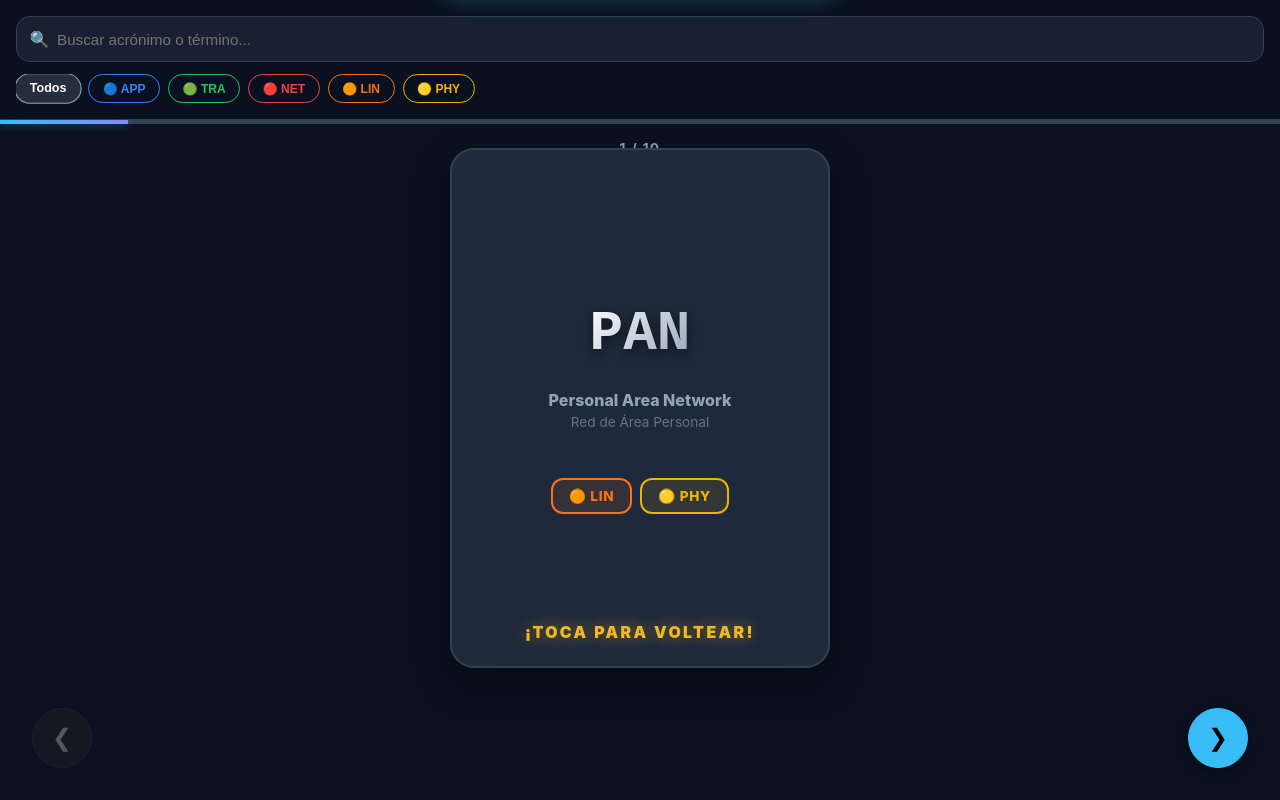
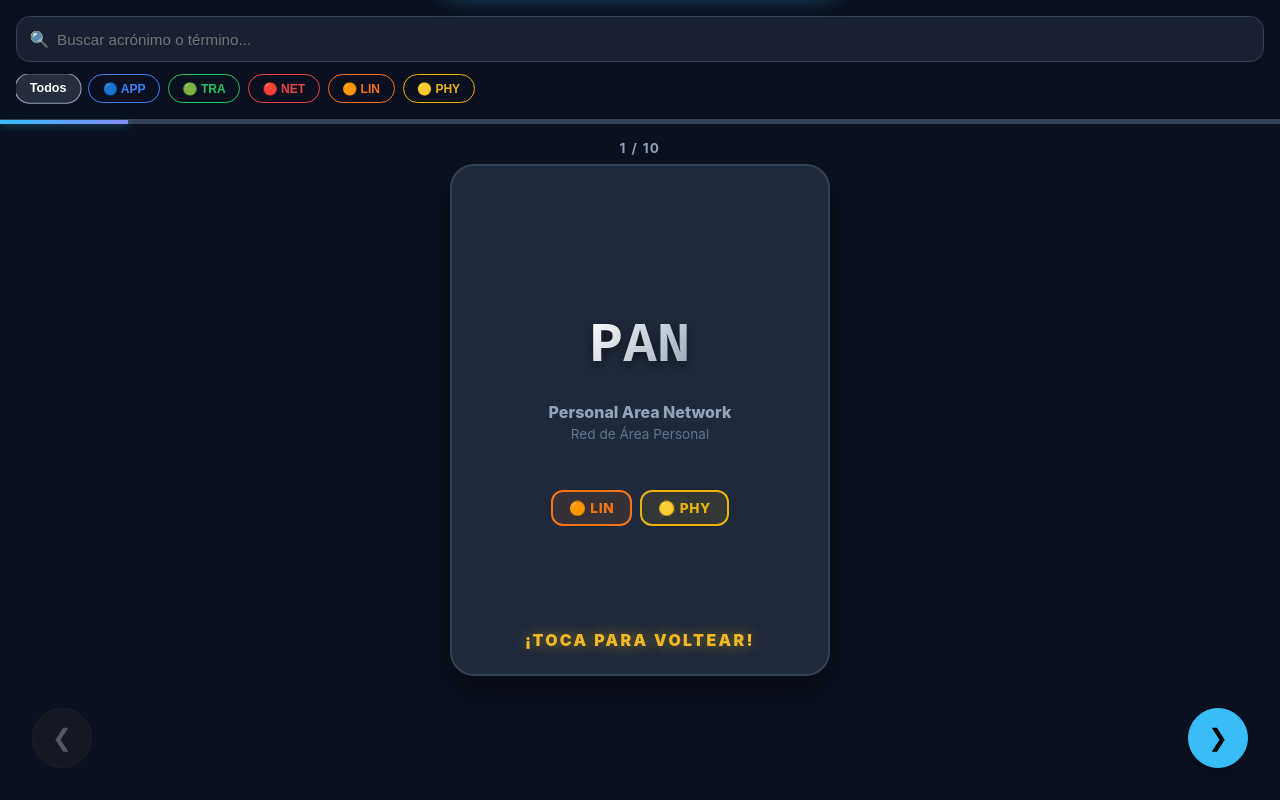
Before and after one commit to Ivanocoatl/glosario-redes, a plain HTML site: page index.html in a window 1280 px wide. Drawn offline with Linux system fonts and the light colour scheme.

Commit message:
Update index.html

```diff
--- a/index.html
+++ b/index.html
@@ -128,7 +128,7 @@
       flex-direction: column;
       justify-content: center;
       align-items: center;
-      padding: 1rem;
+      padding: 2.5rem 1rem 1rem 1rem; /* Espacio superior para el contador */
       perspective: 1500px;
       position: relative;
     }
@@ -145,8 +145,9 @@
     .card-container {
       width: 100%;
       max-width: 380px;
-      height: 65vh;
-      max-height: 550px;
+      /* Autoajuste al espacio restante de la pantalla */
+      height: 100%;
+      max-height: 560px;
       position: relative;
       transform-style: preserve-3d;
       transition: transform 0.6s cubic-bezier(0.4, 0.2, 0.2, 1);
@@ -183,8 +184,11 @@
     }
     .shake { animation: shakeError 0.3s ease-in-out !important; }
 
+    /* CARAS DE LA TARJETA (El arreglo del error está aquí en top:0 y left:0) */
     .card-face {
       position: absolute;
+      top: 0;   /* <-- Solución al error de desplazamiento */
+      left: 0;  /* <-- Solución al error de desplazamiento */
       width: 100%;
       height: 100%;
       backface-visibility: hidden;
@@ -204,20 +208,17 @@
       overflow: hidden;
     }
 
-    /* REPARACIÓN DEL BUG DE SCROLL */
     .card-back {
       transform: rotateY(180deg);
       border-color: var(--primary);
       background: radial-gradient(circle at top right, rgba(56, 189, 248, 0.1), var(--card-bg));
-      /* Flex-start evita que el contenido se corte arriba */
-      justify-content: flex-start;
-      padding: 2.5rem 1.5rem;
-      overflow-y: auto;
+      justify-content: flex-start; /* Distribución de arriba hacia abajo */
+      padding: 2rem 1.5rem;
+      overflow-y: auto; /* Scroll de respaldo solo si la pantalla es muy diminuta */
       scrollbar-width: thin;
       scrollbar-color: var(--primary) transparent;
     }
 
-    /* Ocultar barra de scroll en Chrome/Safari pero permitir deslizar */
     .card-back::-webkit-scrollbar { width: 4px; }
     .card-back::-webkit-scrollbar-thumb { background: var(--primary); border-radius: 10px; }
 
@@ -271,14 +272,14 @@
       margin-bottom: 1.5rem;
     }
 
-    /* CONTENIDO REVERSO */
+    /* CONTENIDO REVERSO ADAPTATIVO */
     .mnemonic-container {
       background: rgba(15, 23, 42, 0.6);
       border-left: 4px solid var(--primary);
       padding: 1rem;
       border-radius: 0 12px 12px 0;
       font-size: 0.95rem;
-      line-height: 1.5;
+      line-height: 1.4;
       display: flex;
       gap: 0.5rem;
       margin-bottom: 1rem;
@@ -307,9 +308,10 @@
     }
 
     .info-text {
-      font-size: 0.9rem;
+      font-size: 0.85rem;
       color: #e2e8f0;
       font-weight: 500;
+      line-height: 1.4;
     }
 
     .instruction {
@@ -365,14 +367,13 @@
       color: #000;
     }
 
-    /* Estado bloqueado para los botones (Limitador 3 segundos) */
     .btn-nav.locked {
       opacity: 0.3;
       filter: grayscale(100%);
       box-shadow: none;
     }
 
-    /* MENSAJE FLOTANTE DE GAMIFICACIÓN (TOAST) */
+    /* MENSAJE FLOTANTE DE GAMIFICACIÓN */
     .toast {
       position: fixed;
       top: 20px;
@@ -396,7 +397,7 @@
     }
     .toast-icon { font-size: 2rem; margin-bottom: 0.2rem; }
 
-    /* MODAL DE EXPLICACIÓN DE CAPAS */
+    /* MODAL EXPLICACIÓN CAPAS */
     .modal-overlay {
       position: fixed;
       inset: 0;
@@ -491,7 +492,7 @@
     }
     .comp-col p { font-weight: 800; font-size: 0.95rem; }
 
-    /* Partículas para el efecto Shatter */
+    /* EFECTO CRISTAL ROTO */
     .shard {
       position: absolute;
       width: 20px; height: 20px;
@@ -502,12 +503,11 @@
       transition: transform 0.6s cubic-bezier(.17,.89,.32,1.28), opacity 0.6s ease;
       z-index: 1001;
     }
-
   </style>
 </head>
 <body>
 
-  <!-- Mensaje de Nivel (Toast) -->
+  <!-- Mensaje de Gamificación -->
   <div class="toast" id="toastMsg">
     <div class="toast-icon">🎉</div>
     <div id="toastText">¡Nivel 1 Superado!<br>Revela otras 3 para el siguiente nivel.</div>
@@ -532,13 +532,13 @@
     <div class="progress-bar" id="progressBar"></div>
   </div>
 
-  <!-- STAGE (ZONA DE TARJETAS) -->
+  <!-- ZONA DE TARJETAS -->
   <div class="stage" id="stageArea">
     <div class="counter" id="cardCounter">1 / 59</div>
 
     <div class="card-container" id="flashcard" onclick="flipCard()">
 
-      <!-- FRENTE DE LA TARJETA -->
+      <!-- FRENTE -->
       <div class="card-face card-front">
         <div class="acronym-text" id="frontAcronym">TCP</div>
         <div class="term-en" id="frontEn" style="font-size: 1rem; color: var(--text-muted); margin-top: 1rem;">Transmission Control Protocol</div>
@@ -548,7 +548,7 @@
         <div class="instruction">¡Toca para voltear!</div>
       </div>
 
-      <!-- REVERSO DE LA TARJETA -->
+      <!-- REVERSO -->
       <div class="card-face card-back">
         <div class="term-en" id="backEn">Transmission Control Protocol</div>
         <div class="term-es" id="backEs">Protocolo de Control de Transmisión</div>
@@ -601,7 +601,7 @@
 
   <script>
     // ==========================================
-    // 1. MOTOR DE AUDIO SINTETIZADO NATIVO
+    // 1. MOTOR DE AUDIO SINTETIZADO
     // ==========================================
     const AudioContext = window.AudioContext || window.webkitAudioContext;
     let audioCtx = null;
@@ -631,7 +631,6 @@
         osc.start(t); osc.stop(t + 0.2);
       }
       else if (type === 'error') {
-        // Zumbido de error (Botón bloqueado)
         const osc = audioCtx.createOscillator(); const gain = audioCtx.createGain();
         osc.type = 'sawtooth'; osc.frequency.setValueAtTime(100, t);
         osc.connect(gain); gain.connect(audioCtx.destination);
@@ -639,10 +638,7 @@
         osc.start(t); osc.stop(t + 0.2);
       }
       else if (type === 'fanfare') {
-        // Sonido de victoria (Gamificación)
-        const notes = [
-          {f: 523.25, time: 0}, {f: 659.25, time: 0.15}, {f: 783.99, time: 0.3}, {f: 1046.50, time: 0.45}
-        ];
+        const notes = [{f: 523.25, time: 0}, {f: 659.25, time: 0.15}, {f: 783.99, time: 0.3}, {f: 1046.50, time: 0.45}];
         notes.forEach((n, i) => {
           let o = audioCtx.createOscillator(); let g = audioCtx.createGain();
           o.type = 'square'; o.frequency.value = n.f;
@@ -732,7 +728,7 @@
       {
         "acronym": "VPN", "english": "Virtual Private Network", "spanish": "Red Privada Virtual", "pin": "🔴",
         "img": "Un túnel blindado que atraviesa una carretera pública (Internet) de forma invisible.",
-        "hw": "Firewalls con soporte IPsec, Routers empresariales, Software VPN (OpenVPN, WireGuard).",
+        "hw": "Firewalls con soporte IPsec, Routers empresariales, Software VPN (OpenVPN).",
         "usr": "Trabajadores remotos, corporativos que conectan sucursales, usuarios que evaden censura."
       },
       {
@@ -782,12 +778,12 @@
     const layerDefs = {
       'APP': {
         en: 'APPLICATION (APP)', es: 'Capa de Aplicación', color: 'var(--app-color)',
-        desc: 'Es la interfaz directa con el usuario y las aplicaciones de red. Formatea datos y proporciona servicios finales como la web o el correo.',
+        desc: 'Es la interfaz directa con el usuario y las aplicaciones de red. Formatea datos y proporciona servicios finales.',
         osi: 'Capas 7 (Aplicación), 6 (Presentación) y 5 (Sesión).', tcp: 'Capa 5 (Aplicación). Agrupa las tres capas de OSI.'
       },
       'TRA': {
         en: 'TRANSPORT (TRA)', es: 'Capa de Transporte', color: 'var(--tra-color)',
-        desc: 'Garantiza la entrega de mensajes de extremo a extremo. Confiable (TCP) asegurando entrega, o rápida y ligera (UDP).',
+        desc: 'Garantiza la entrega de mensajes. Confiable (TCP) asegurando entrega, o rápida y ligera (UDP).',
         osi: 'Capa 4 (Transporte).', tcp: 'Capa 4 (Transporte). Funciona igual en ambos modelos.'
       },
       'NET': {
@@ -797,7 +793,7 @@
       },
       'LIN': {
         en: 'DATA LINK (LIN)', es: 'Capa de Enlace', color: 'var(--lin-color)',
-        desc: 'Maneja direcciones físicas (MAC), detección de errores y el acceso al medio físico local (WiFi, Ethernet).',
+        desc: 'Maneja direcciones físicas (MAC), detección de errores y el acceso al medio físico local.',
         osi: 'Capa 2 (Enlace de Datos).', tcp: 'Capa 2 (Enlace).'
       },
       'PHY': {
@@ -808,17 +804,15 @@
     };
 
     // ==========================================
-    // 3. ESTADOS Y SISTEMAS (Limitador y Gamificación)
+    // 3. ESTADOS Y SISTEMAS
     // ==========================================
     let activeData = [...dataset];
     let currentIndex = 0;
     let currentFilter = 'ALL';
 
-    // Control de límite de tiempo
     let isNavigationLocked = false;
     let lockTimer = null;
 
-    // Gamificación
     const viewedCards = new Set();
     let lastRewardMilestone = 0;
 
@@ -842,29 +836,23 @@
         isNavigationLocked = false;
         if(currentIndex < activeData.length - 1) document.getElementById('btnNext').classList.remove('locked');
         if(currentIndex > 0) document.getElementById('btnPrev').classList.remove('locked');
-      }, 3000);
+      }, 3000); // 3 SEGUNDOS DE BLOQUEO
     }
 
     function checkGamification() {
-      // Agregamos la tarjeta actual a nuestro registro
       viewedCards.add(activeData[currentIndex].acronym);
 
-      // Si llegamos a un múltiplo de 3 y es un récord nuevo
       if (viewedCards.size % 3 === 0 && viewedCards.size > lastRewardMilestone) {
         lastRewardMilestone = viewedCards.size;
-
         playSound('fanfare');
 
-        // Mostrar Toast
         const toast = document.getElementById('toastMsg');
         const level = viewedCards.size / 3;
         document.getElementById('toastText').innerHTML = `¡Nivel ${level} Alcanzado!<br>Revela otras 3 tarjetas para subir de nivel.`;
         toast.classList.add('show');
 
-        // Destello en el fondo
         document.body.style.boxShadow = "inset 0 0 80px rgba(56, 189, 248, 0.4)";
         setTimeout(() => document.body.style.boxShadow = "none", 1000);
-
         setTimeout(() => toast.classList.remove('show'), 4000);
       }
     }
@@ -876,7 +864,6 @@
 
       const item = activeData[currentIndex];
 
-      // FRENTE
       document.getElementById('frontAcronym').textContent = item.acronym;
       document.getElementById('frontEn').textContent = item.english;
       document.getElementById('frontEs').textContent = item.spanish;
@@ -897,18 +884,15 @@
         badgesContainer.appendChild(btn);
       });
 
-      // REVERSO
       document.getElementById('backEn').textContent = item.english;
       document.getElementById('backEs').textContent = item.spanish;
       document.getElementById('backMnemonic').textContent = item.img;
       document.getElementById('backHw').textContent = item.hw;
       document.getElementById('backUsers').textContent = item.usr;
 
-      // PROGRESO Y CONTROLES
       document.getElementById('cardCounter').textContent = `${currentIndex + 1} / ${activeData.length}`;
       document.getElementById('progressBar').style.width = `${((currentIndex + 1) / activeData.length) * 100}%`;
 
-      // Iniciar el candado de 3 segundos para que lean la tarjeta
       lockNavigation();
     }
 
@@ -916,7 +900,6 @@
       if (activeData.length === 0) return;
       initAudio();
 
-      // Bloqueo si el usuario intenta saltar antes de los 3 segundos
       if (isNavigationLocked) {
         playSound('error');
         const card = document.getElementById('flashcard');
@@ -941,11 +924,7 @@
         card.style.animation = 'none';
         void card.offsetWidth;
 
-        card.style.animation = direction > 0
-          ? 'slideInRight 0.3s forwards'
-          : 'slideOutLeft 0.3s reverse forwards';
-
-        // Gamificación: Verificamos nivel cada vez que se navega a una tarjeta nueva
+        card.style.animation = direction > 0 ? 'slideInRight 0.3s forwards' : 'slideOutLeft 0.3s reverse forwards';
         checkGamification();
       }, 250);
     }
@@ -964,7 +943,7 @@
     }
 
     // ==========================================
-    // 4. MODAL Y EFECTO SHATTER
+    // 4. MODAL DE CAPAS Y SHATTER
     // ==========================================
     function openLayerModal(code) {
       initAudio();
@@ -1029,7 +1008,7 @@
     });
 
     // ==========================================
-    // 5. BUSCADOR Y GESTOS TÁCTILES
+    // 5. FILTROS Y GESTOS
     // ==========================================
     function applyFilters() {
       const query = document.getElementById('searchInput').value.toLowerCase().trim();
@@ -1072,7 +1051,6 @@
       initAudio(); playSound('flip');
     }
 
-    // SWIPE
     let touchstartX = 0, touchendX = 0;
     document.getElementById('stageArea').addEventListener('touchstart', e => { touchstartX = e.changedTouches[0].screenX; });
     document.getElementById('stageArea').addEventListener('touchend', e => {
@@ -1081,9 +1059,7 @@
       if (touchendX - touchstartX > 50) navigateCard(-1);
     });
 
-    // Iniciar app
     updateCardView();
-    // Añadir tarjeta actual como primera vista
     viewedCards.add(activeData[0].acronym);
 
     document.body.addEventListener('touchstart', initAudio, { once: true });
```
